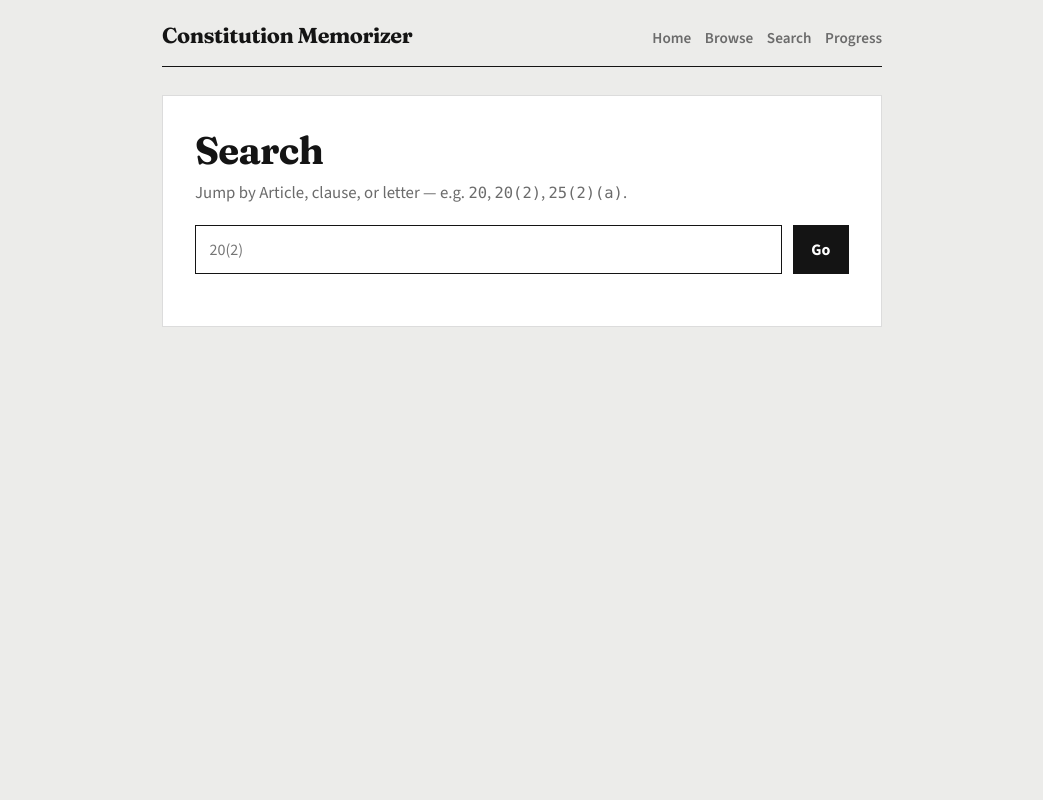
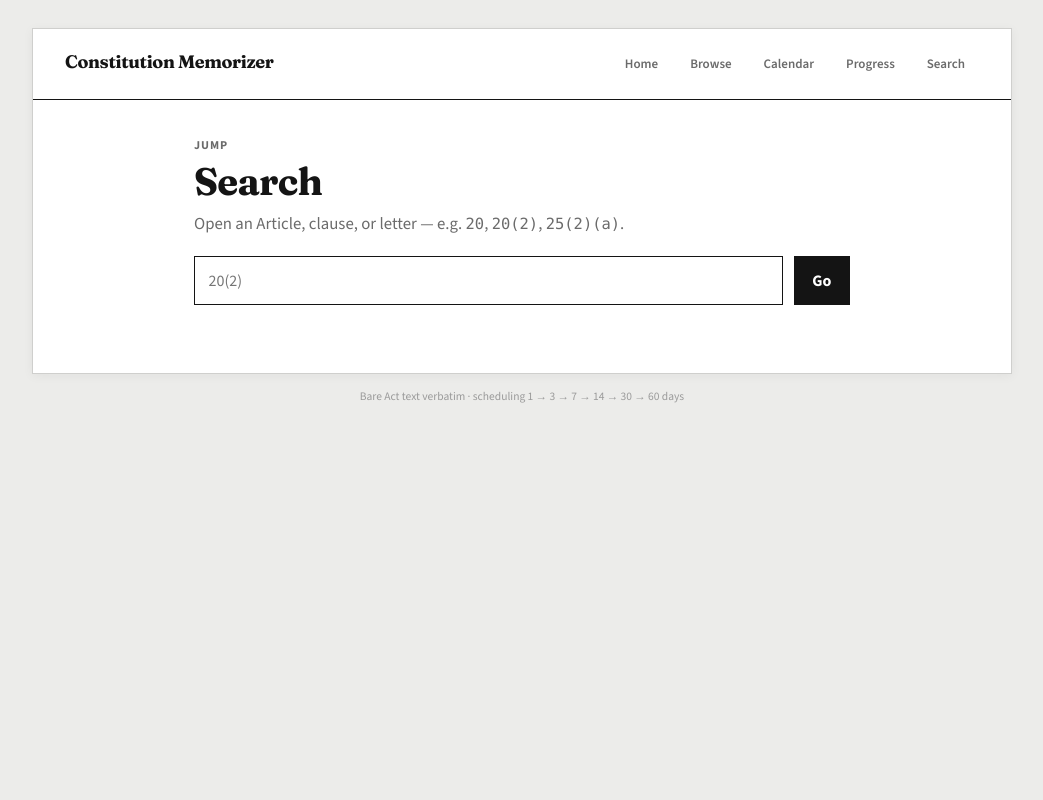
Before and after one commit to sanjisworking-commits/memorize_the_c, a Python web app: template src/constitution_memorizer/web/templates/search.html in a window 1280 px wide. Shown: the whole page, without its empty margins (118-1161 px from the left). Run offline with Jinja, Linux system fonts and the light colour scheme; the template is opened without the code that fills it, so the values that code supplies are empty.

Commit message:
Sprint 7: paper sheet chrome and primary nav
Wrap the UI in a 980px paper sheet, add Home/Browse/Calendar/Progress/Search
nav with an active ink pill, stub Calendar until Sprint 18, and restyle Search.

Co-authored-by: sanjisworking-commits <sanjisworking-commits@users.noreply.github.com>

```diff
--- a/src/constitution_memorizer/web/static/styles.css
+++ b/src/constitution_memorizer/web/static/styles.css
@@ -49,10 +49,27 @@ a:hover {
   color: #0e7569;
 }
 
-.page {
-  width: min(720px, calc(100% - 2rem));
+.page-wrap {
+  min-height: 100vh;
+  padding: 28px 16px;
+  box-sizing: border-box;
+}
+
+.sheet {
+  width: min(980px, 100%);
   margin: 0 auto;
-  padding: 1.25rem 0 3rem;
+  background: var(--paper);
+  border: 1px solid #cfcfcd;
+  box-shadow: var(--shadow);
+  border-radius: 0;
+}
+
+.sheet-footnote {
+  width: min(980px, 100%);
+  margin: 14px auto 0;
+  font-size: 11.5px;
+  color: var(--faint);
+  text-align: center;
 }
 
 .site-header {
@@ -60,45 +77,78 @@ a:hover {
   flex-wrap: wrap;
   align-items: baseline;
   justify-content: space-between;
-  gap: 0.75rem 1.5rem;
-  margin-bottom: 1.75rem;
-  padding-bottom: 0.85rem;
+  gap: 24px;
+  padding: 18px 32px;
+  margin: 0;
   border-bottom: 1px solid var(--ink);
 }
 
 .brand {
   font-family: var(--font-display);
-  font-size: 1.35rem;
+  font-size: 18px;
   font-weight: 700;
   color: var(--ink);
   text-decoration: none;
   letter-spacing: -0.02em;
+  cursor: pointer;
+}
+
+.brand:hover {
+  color: var(--ink);
 }
 
 .nav {
   display: flex;
   flex-wrap: wrap;
-  gap: 0.85rem;
+  gap: 4px;
 }
 
-.nav a {
+.nav-link {
   color: var(--muted);
   text-decoration: none;
   font-weight: 600;
-  font-size: 0.95rem;
+  font-size: 13px;
+  padding: 7px 14px;
+  border: none;
+  background: none;
+  cursor: pointer;
 }
 
-.nav a:hover {
+.nav-link:hover {
   color: var(--ink);
 }
 
+.nav-link.is-active {
+  background: var(--ink);
+  color: #fff;
+  font-weight: 700;
+}
+
+.nav-link.is-active:hover {
+  color: #fff;
+}
+
+.main {
+  /* Content width constrained inside the sheet like the prototype */
+}
+
 .panel {
-  background: var(--paper);
-  border: 1px solid var(--hairline);
+  background: transparent;
+  border: none;
   border-radius: 0;
   box-shadow: none;
-  padding: clamp(1.25rem, 3vw, 2rem);
+  max-width: 720px;
+  margin: 0 auto;
+  padding: 36px 32px 48px;
   animation: rise 0.45s ease both;
+}
+
+.panel.search {
+  max-width: 720px;
+}
+
+.panel.calendar-stub {
+  max-width: 720px;
 }
 
 .display {
@@ -388,9 +438,19 @@ code {
 }
 
 @media (max-width: 560px) {
+  .page-wrap {
+    padding: 12px 10px 24px;
+  }
+
   .site-header {
     flex-direction: column;
     align-items: flex-start;
+    padding: 14px 16px;
+    gap: 12px;
+  }
+
+  .panel {
+    padding: 28px 16px 36px;
   }
 
   .actions,
--- a/src/constitution_memorizer/web/templates/base.html
+++ b/src/constitution_memorizer/web/templates/base.html
@@ -10,20 +10,25 @@
   <link rel="stylesheet" href="/static/styles.css">
 </head>
 <body>
-  <div class="page">
+  {% set path = request.url.path %}
+  <div class="page-wrap">
+    <div class="sheet">
       <header class="site-header">
         <a class="brand" href="/">Constitution Memorizer</a>
         <nav class="nav" aria-label="Primary">
-        <a href="/">Home</a>
-        <a href="/browse">Browse</a>
-        <a href="/search">Search</a>
-        <a href="/progress">Progress</a>
+          <a href="/" class="nav-link{% if path == '/' %} is-active{% endif %}">Home</a>
+          <a href="/browse" class="nav-link{% if path.startswith('/browse') %} is-active{% endif %}">Browse</a>
+          <a href="/calendar" class="nav-link{% if path.startswith('/calendar') %} is-active{% endif %}">Calendar</a>
+          <a href="/progress" class="nav-link{% if path.startswith('/progress') %} is-active{% endif %}">Progress</a>
+          <a href="/search" class="nav-link{% if path.startswith('/search') %} is-active{% endif %}">Search</a>
         </nav>
       </header>
       <main class="main">
         {% block content %}{% endblock %}
       </main>
     </div>
+    <p class="sheet-footnote">Bare Act text verbatim · scheduling 1 → 3 → 7 → 14 → 30 → 60 days</p>
+  </div>
   <script src="/static/app.js" defer></script>
 </body>
 </html>
--- a/src/constitution_memorizer/web/templates/search.html
+++ b/src/constitution_memorizer/web/templates/search.html
@@ -2,13 +2,14 @@
 {% block title %}Search · Constitution Memorizer{% endblock %}
 {% block content %}
 <section class="panel search">
+  <p class="eyebrow">Jump</p>
   <h1 class="display">Search</h1>
-  <p class="lede">Jump by Article, clause, or letter — e.g. <code>20</code>, <code>20(2)</code>, <code>25(2)(a)</code>.</p>
+  <p class="lede">Open an Article, clause, or letter — e.g. <code>20</code>, <code>20(2)</code>, <code>25(2)(a)</code>.</p>
 
   <form class="search-form" method="get" action="/search">
     <label class="sr-only" for="q">Query</label>
-    <input id="q" name="q" type="search" value="{{ q }}" placeholder="20(2)" autofocus>
-    <button type="submit" class="btn btn-green">Go</button>
+    <input id="q" name="q" type="search" value="{{ q }}" placeholder="20(2)" autofocus autocomplete="off">
+    <button type="submit" class="btn btn-accent">Go</button>
   </form>
 
   {% if hit and not hit.redirect_url %}
```
Also changed, not shown: src/constitution_memorizer/web/app.py (+9 -0 lines), src/constitution_memorizer/web/templates/calendar.html (added, +16 -0 lines), tests/test_web_sprint7.py (added, +49 -0 lines), README.md. Lines whose indentation alone changed are shown as unchanged.
